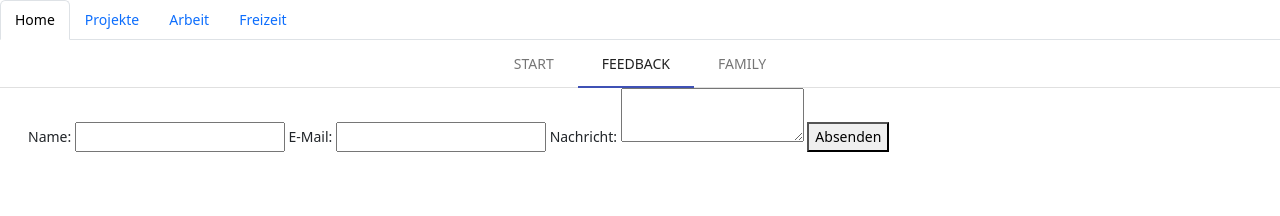
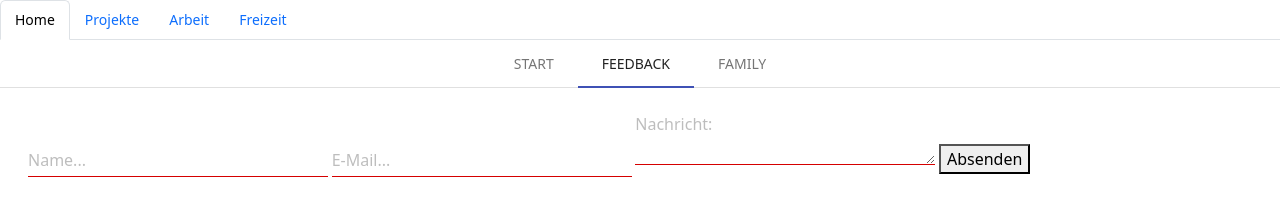
Before and after one commit to kico1980/homepage, a plain HTML site: page index.html in a window 1280 px wide. Both pictures are taken after a click on the link "FEEDBACK". Drawn offline with nearby package versions, Linux system fonts and the light colour scheme.

Commit message:
Add files via upload

```diff
--- a/index.html
+++ b/index.html
@@ -48,16 +48,26 @@
       <div class="mdl-tabs__panel" id="feedback">
         <ul>
           <form name="contact" method="POST" data-netlify="true">
-            <label for="name">Name:</label>
-            <input type="text" name="name" required>
+            <div class="mdl-textfield mdl-js-textfield">
+              <input class="mdl-textfield__input" type="text" id="sample1" name="name" required>
+              <label class="mdl-textfield__label" for="sample1">Name...</label>
+            </div>
+            <div class="mdl-textfield mdl-js-textfield">
+            <label class="mdl-textfield__label" for="email">E-Mail...</label>
+            <input class="mdl-textfield__input" type="email" name="email" required>
+          </div>
+          <div class="mdl-textfield mdl-js-textfield">
+            <label class="mdl-textfield__label" for="message">Nachricht:</label>
+            <textarea class="mdl-textfield__input" name="message" required></textarea>
+          </div>
+          <div class="mdl-textfield mdl-js-textfield">
+            <button type="submit">Absenden</button></label>
+          </div>
+          </form>
 
-            <label for="email">E-Mail:</label>
-            <input type="email" name="email" required>
 
-            <label for="message">Nachricht:</label>
-            <textarea name="message" required></textarea>
 
-            <button type="submit">Absenden</button>
+
           </form>
         </ul>
       </div>
```
